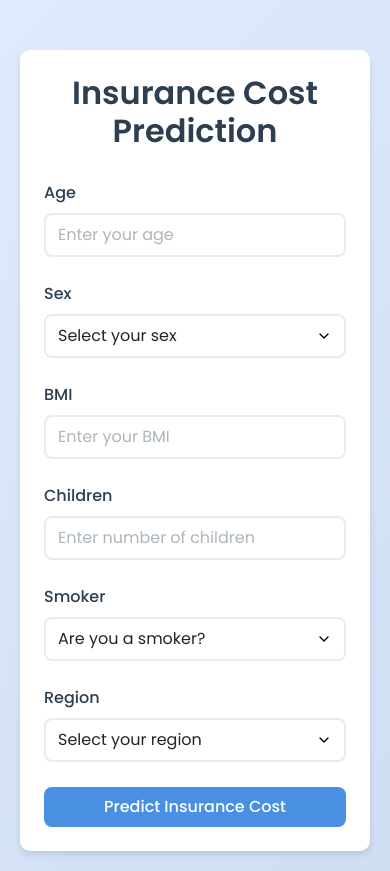
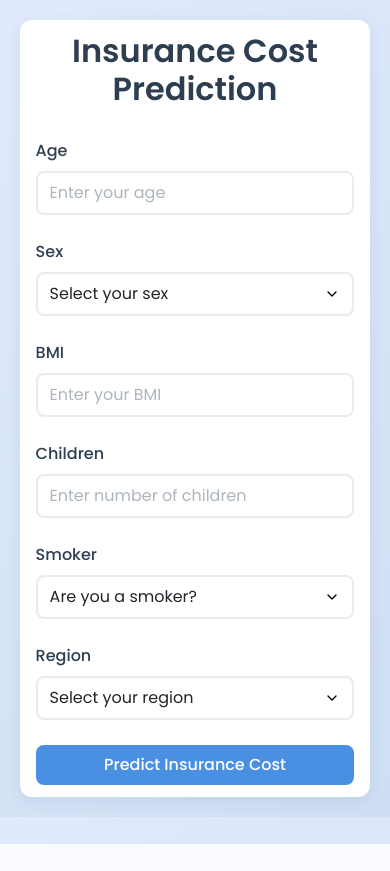
Before and after one commit to leoe21/predicting-patient-charges, a Flask app: page / in a window 390 px wide. After the commit the page ends 844 px from the top, so only its background shows below. Run offline with Flask 3, Linux system fonts and the light colour scheme; parts of the project's set-up code (start-up, migrations or seed data) failed here and were passed over.

Commit message:
New frontend desing (modern)

```diff
--- a/app/templates/home.html
+++ b/app/templates/home.html
@@ -11,12 +11,21 @@
             font-family: 'Poppins', sans-serif;
         }
         .container {
-            max-width: 420px;
-            background-color: white;
-            padding: 24px;
-            border-radius: 10px;
-            box-shadow: 0 4px 6px rgba(0,0,0,0.1);
-            margin-top: 30px;
+            max-width: 540px;
+            width: 100%;
+            background-color: #fff;
+            padding: 32px 28px;
+            border-radius: 16px;
+            box-shadow: 0 4px 16px rgba(44,62,80,0.08);
+            margin: 40px 0;
+        }
+        @media (max-width: 600px) {
+            .container {
+                max-width: 98vw;
+                padding: 12px 4vw;
+                margin: 0;
+                border-radius: 12px;
+            }
         }
         .form-group {
             margin-bottom: 25px;
```
